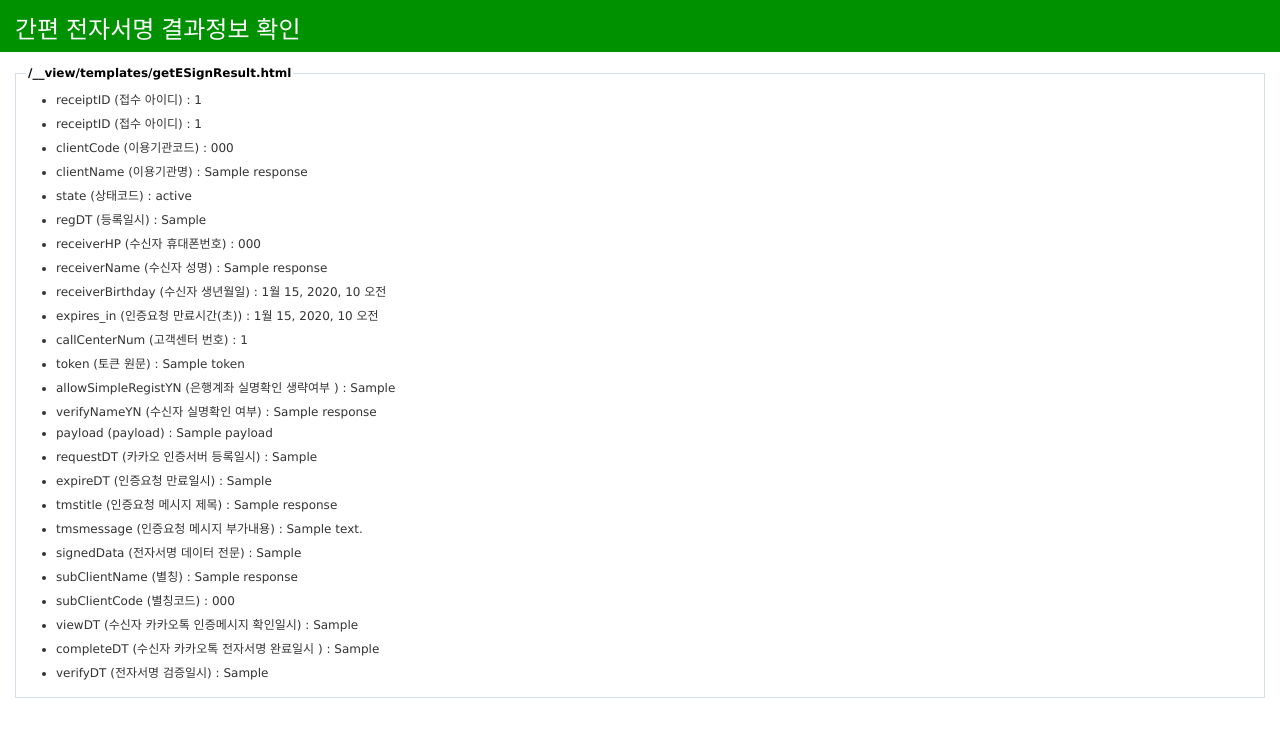
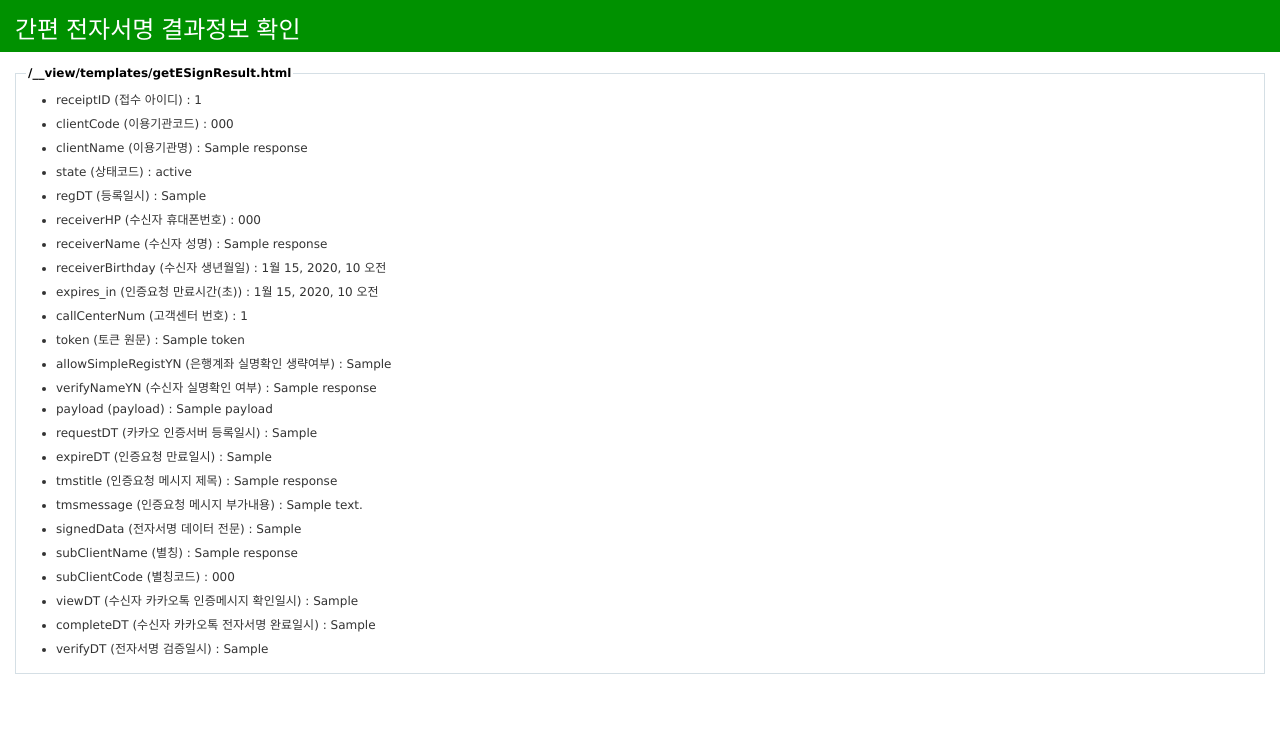
Before and after one commit to linkhub-sdk/kakaocert.example.django, a Django app: template templates/getESignResult.html in a window 1280 px wide. Shown: the top 737 px of the page. Run offline with Django 3.2, Linux system fonts and the light colour scheme; the template is opened without the code that fills it: most values are stand-ins (such as "Sample title", 1, 10 or a date in 2020).

Commit message:
remove duplicated code

```diff
--- a/templates/getESignResult.html
+++ b/templates/getESignResult.html
@@ -6,7 +6,6 @@
         <fieldset class="fieldset1">
             <legend>{{ request.path }}</legend>
             <ul>
-              <li>receiptID (접수 아이디) : {{ response.receiptID }}</li>
               <li>receiptID (접수 아이디) : {{ response.receiptID }}</li>
               <li>clientCode (이용기관코드) : {{ response.clientCode }}</li>
               <li>clientName (이용기관명) : {{ response.clientName }}</li>
@@ -18,7 +17,7 @@
               <li>expires_in (인증요청 만료시간(초)) : {{ response.expires_in }}</li>
               <li>callCenterNum (고객센터 번호) : {{ response.callCenterNum }}</li>
               <li>token (토큰 원문) : {{ response.token }}</li>
-              <li>allowSimpleRegistYN (은행계좌 실명확인 생략여부	) : {{ response.allowSimpleRegistYN }}</li>
+              <li>allowSimpleRegistYN (은행계좌 실명확인 생략여부) : {{ response.allowSimpleRegistYN }}</li>
               <li>verifyNameYN (수신자 실명확인 여부) : {{ response.verifyNameYN }}</li>
               <li>payload (payload) : {{ response.payload }}</li>
               <li>requestDT (카카오 인증서버 등록일시) : {{ response.requestDT }}</li>
@@ -29,7 +28,7 @@
               <li>subClientName (별칭) : {{ response.subClientName }}</li>
               <li>subClientCode (별칭코드) : {{ response.subClientCode }}</li>
               <li>viewDT (수신자 카카오톡 인증메시지 확인일시) : {{ response.viewDT }}</li>
-              <li>completeDT (수신자 카카오톡 전자서명 완료일시	) : {{ response.completeDT }}</li>
+              <li>completeDT (수신자 카카오톡 전자서명 완료일시) : {{ response.completeDT }}</li>
               <li>verifyDT (전자서명 검증일시) : {{ response.verifyDT }}</li>
             </ul>
         </fieldset>
```
